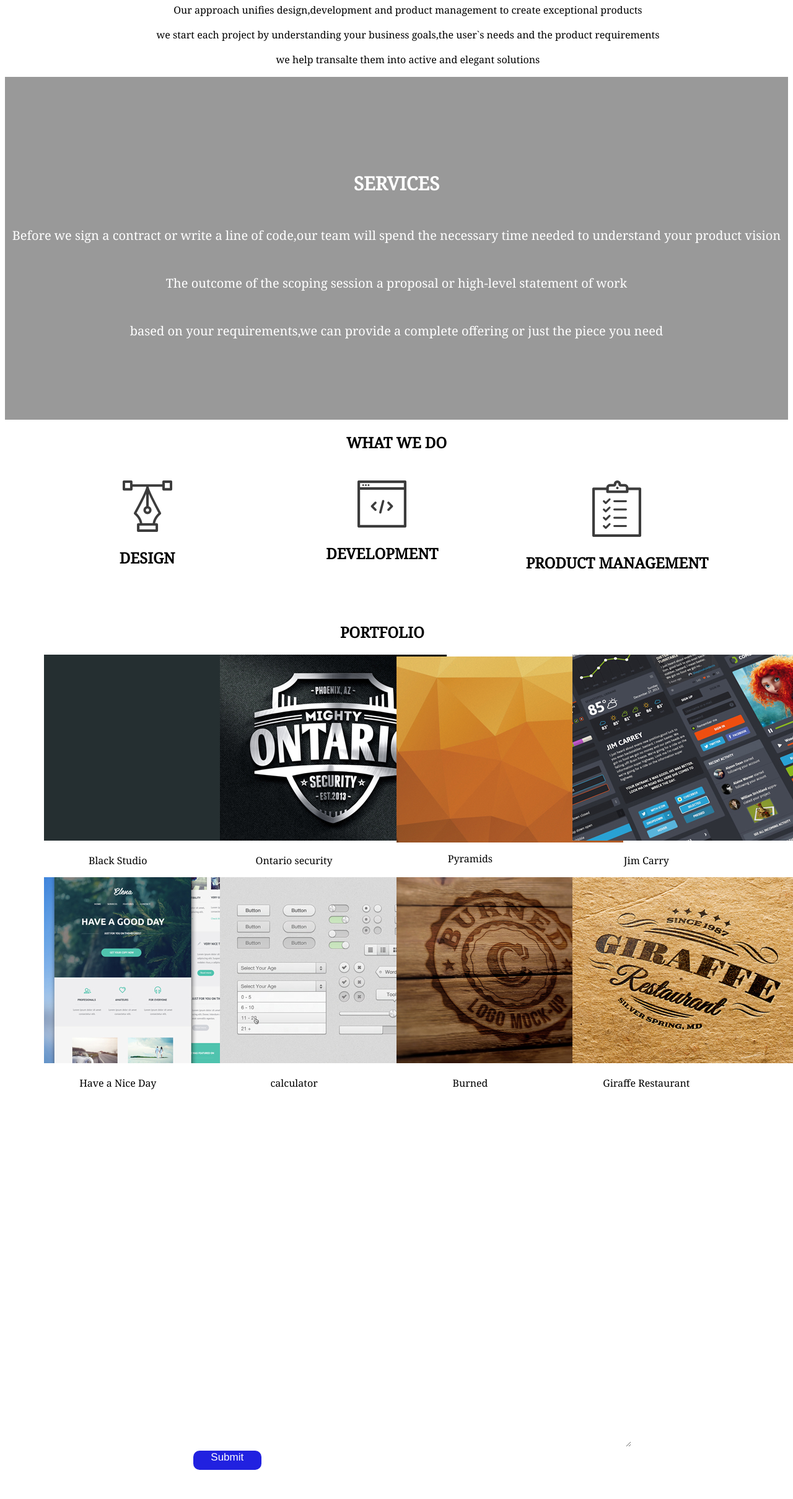
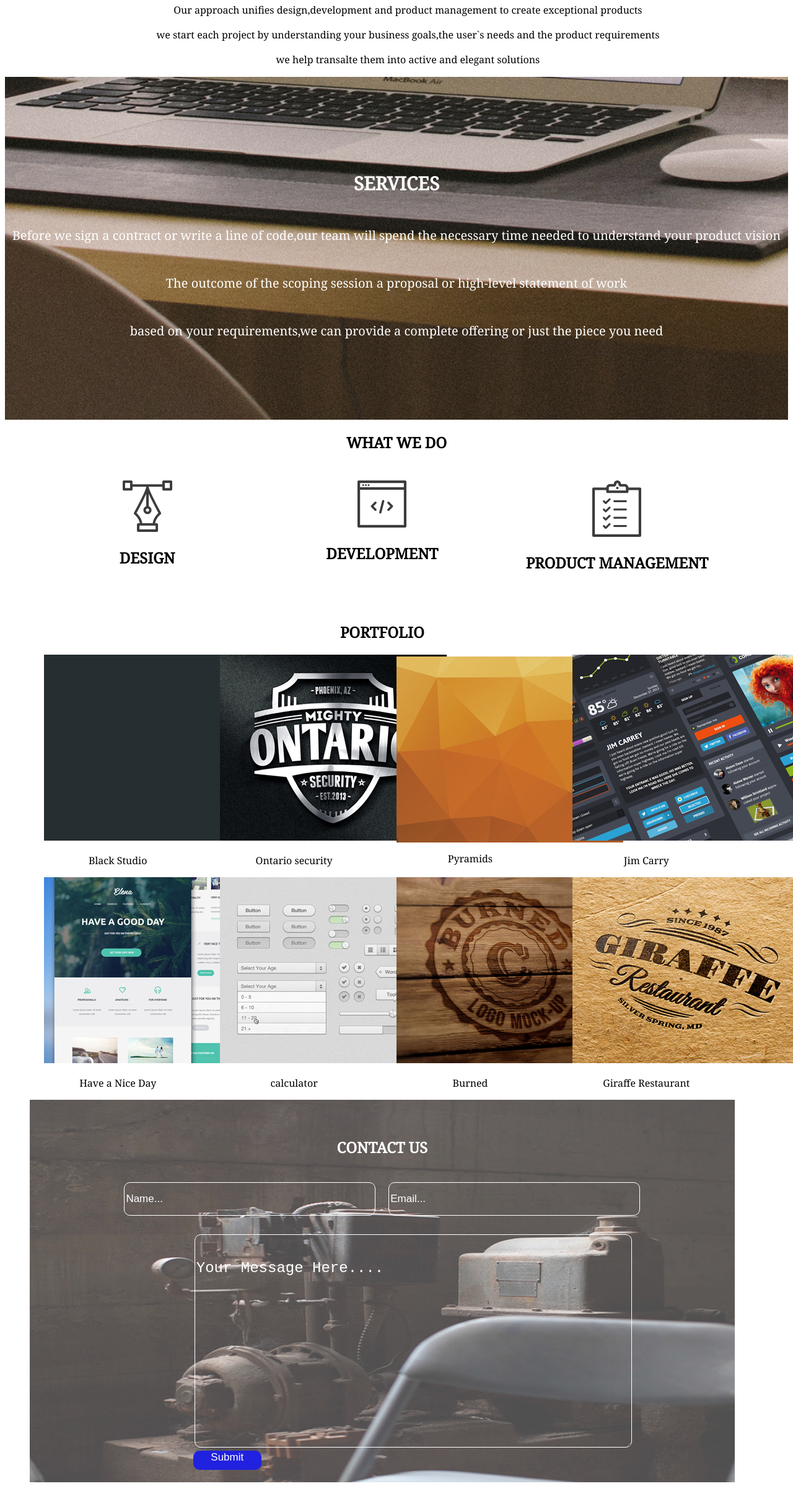
Before and after one commit to devseme/Delani_Studio, a plain HTML site: page index.html in a window 1280 px wide. Shown: the part 820-3238 px from the top of the page at 62% size. Drawn offline with nearby package versions, Linux system fonts and the light colour scheme; the site is published under a folder, as on GitHub Pages, so addresses that start at the root find nothing.

Commit message:
modified css

```diff
--- a/CSS/style.css
+++ b/CSS/style.css
@@ -42,7 +42,7 @@ body{
 .services{
     width: 100%;
     height: 300px;
-    background-image: url("/images/s_image.jpg");
+    background-image: url("../images/s_image.jpg");
     background-position:  center;
     background-size: cover;
     background-repeat: no-repeat;
@@ -110,7 +110,7 @@ body{
 }
 
 .contacts{
-    background-image: url("/images/c_image.jpg");
+    background-image: url("../images/c_image.jpg");
     background-position: center;
     background-size: cover;
     background-repeat: no-repeat;
```
